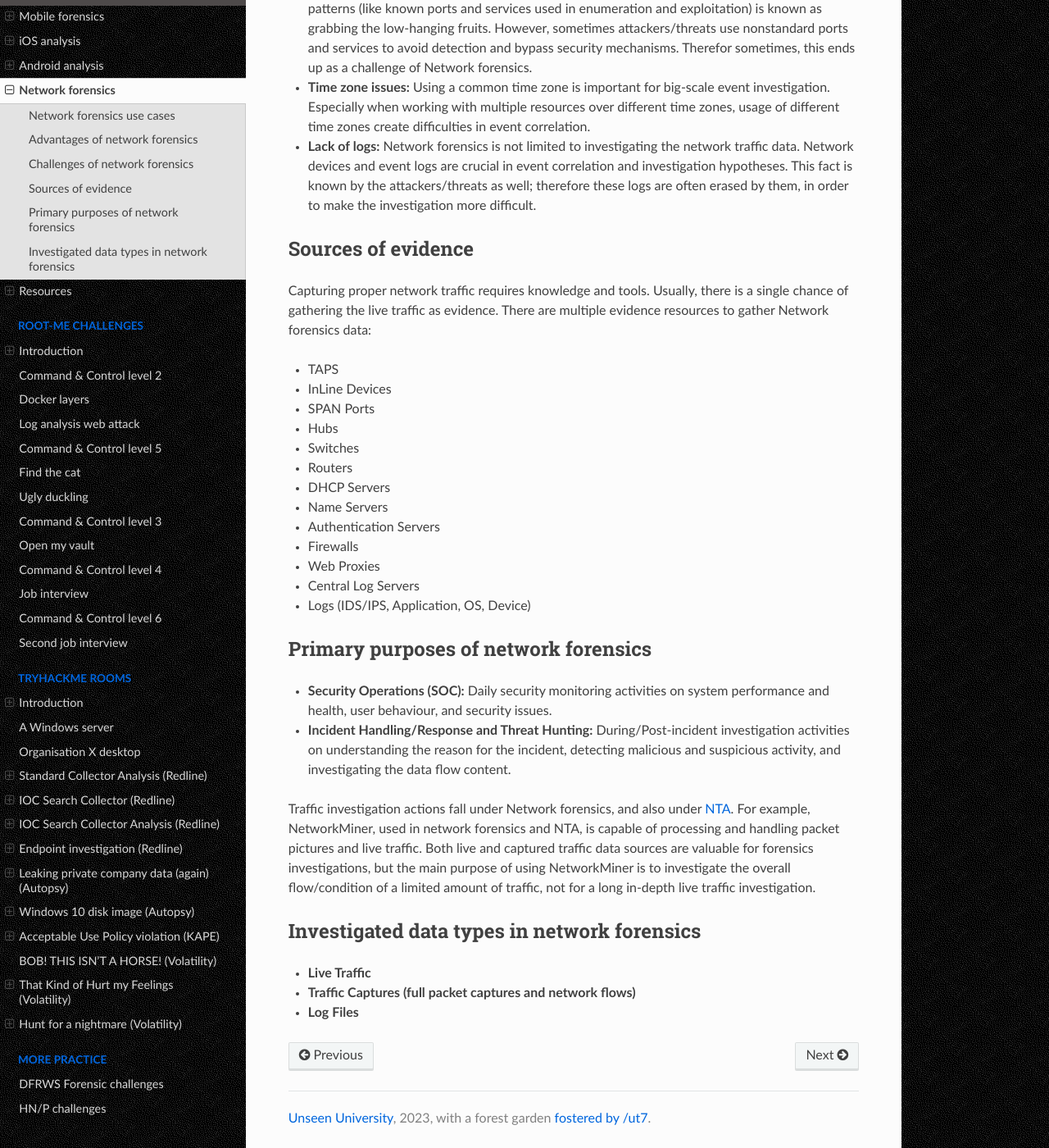
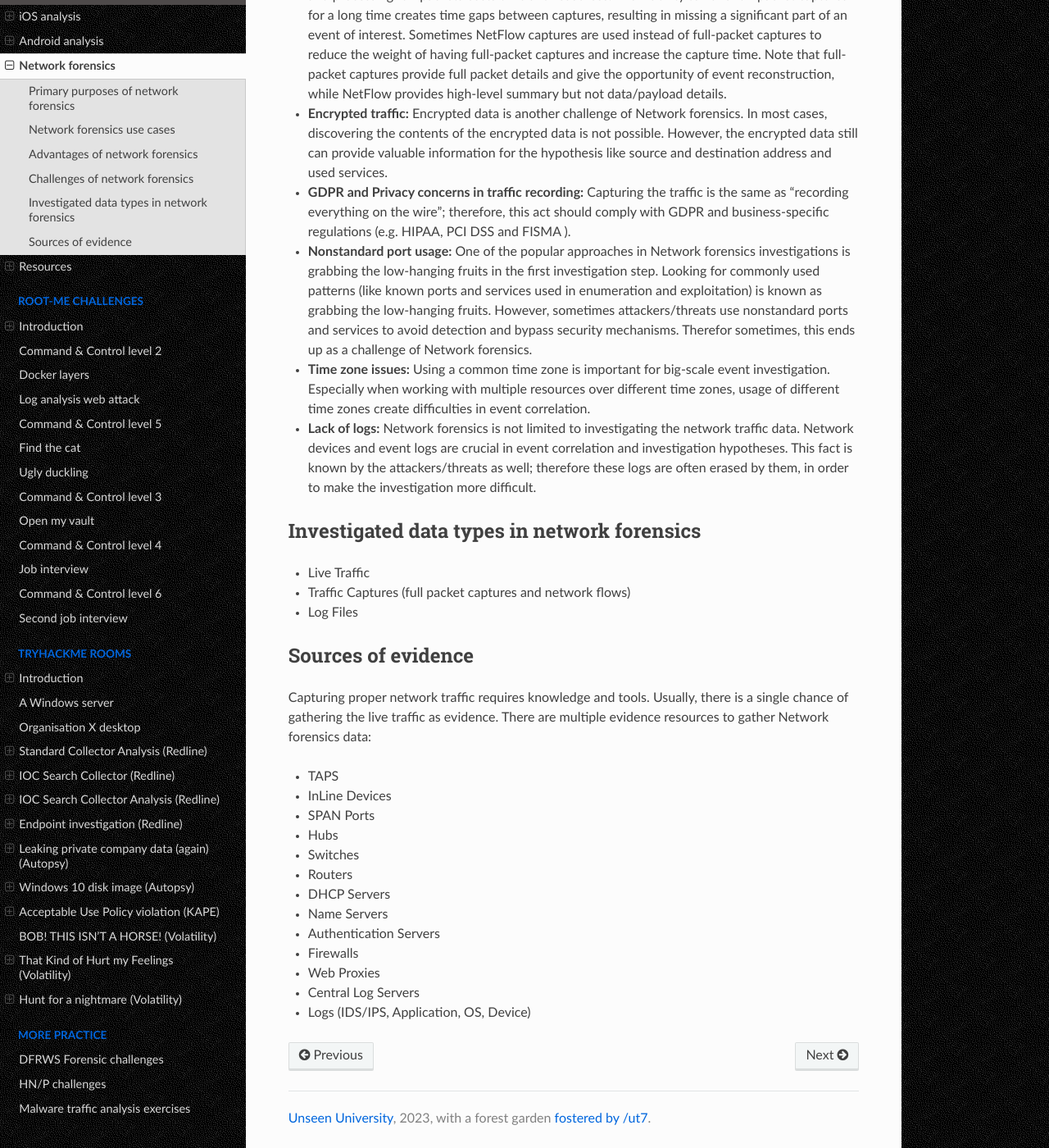
Before and after one commit to tymyrddin/blue-dfir, a Sphinx documentation site: the page built from source/docs/notes/network.md, in a window 1280 px wide and 1400 px high, scrolled down 2233 px. Shown: the whole window at 82% size. Built offline with Sphinx 7.4.7 and the Read the Docs theme 2.0.0, drawn with Linux system fonts in a browser that asks for light colours; some of the changed text lies outside the part shown.

Commit message:
++ network forensics

```diff
--- a/source/docs/notes/network.md
+++ b/source/docs/notes/network.md
@@ -59,16 +72,3 @@ Capturing proper network traffic requires knowledge and tools. Usually, there is
 - Web Proxies
 - Central Log Servers
 - Logs (IDS/IPS, Application, OS, Device)
-
-## Primary purposes of network forensics
-
-- **Security Operations (SOC):** Daily security monitoring activities on system performance and health, user behaviour, and security issues.
-- **Incident Handling/Response and Threat Hunting:** During/Post-incident investigation activities on understanding the reason for the incident, detecting malicious and suspicious activity, and investigating the data flow content.
-
-Traffic investigation actions fall under Network forensics, and also under [NTA](https://nta.tymyrddin.dev/). For example, NetworkMiner, used in network forensics and NTA, is capable of processing and handling packet pictures and live traffic. Both live and captured traffic data sources are valuable for forensics investigations, but the main purpose of using NetworkMiner is to investigate the overall flow/condition of a limited amount of traffic, not for a long in-depth live traffic investigation.
-
-## Investigated data types in network forensics
-
-- **Live Traffic**
-- **Traffic Captures (full packet captures and network flows)**
-- **Log Files**
--- a/source/index.rst
+++ b/source/index.rst
@@ -97,6 +97,7 @@ Though DFIR is traditionally a reactive security function, tooling and advanced
 
    DFRWS Forensic challenges <https://dfrws.org/forensic-challenges/>
    HN/P challenges <https://www.honeynet.org/challenges/>
+   Malware traffic analysis exercises <https://www.malware-traffic-analysis.net/training-exercises.html>
 
 ----
 
```
Also changed, not shown: other parts of source/docs/notes/network.md (+13 -0 lines).
